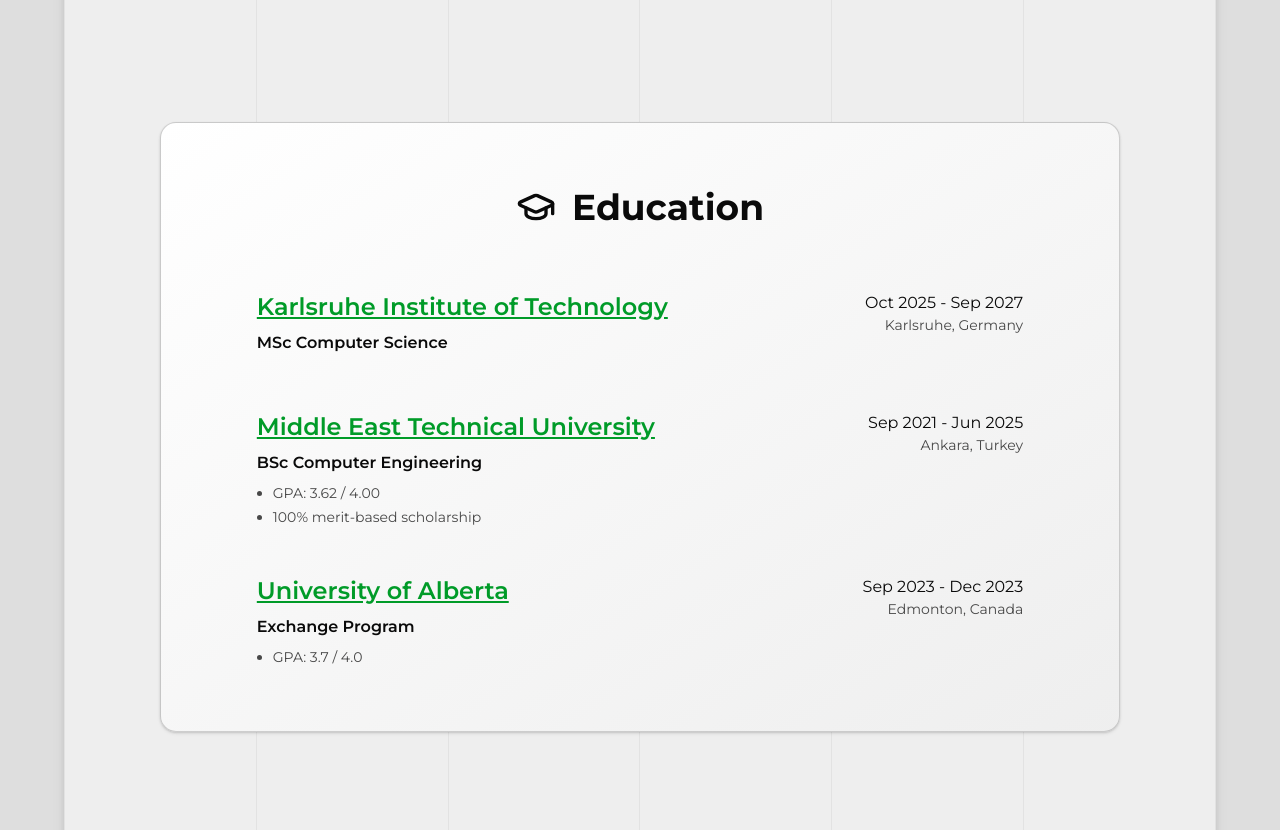
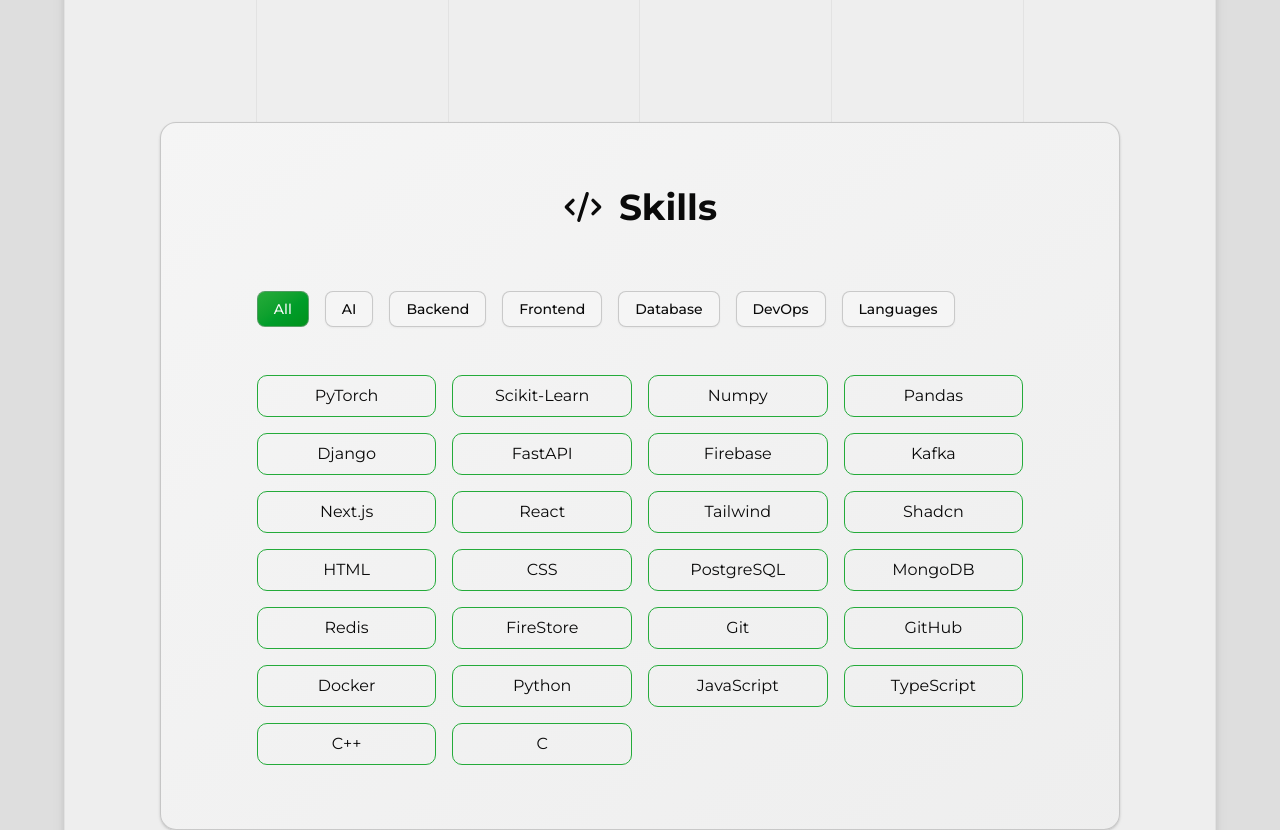
Before and after one commit to Akbro23/akbro23.github.io, a Next.js app: page / in a window 1280 px wide. Shown: the part 1740-2570 px from the top of the page. Built offline with nearby package versions, Linux system fonts and the light colour scheme.

Commit message:
feat: add skills section

```diff
--- a/app/globals.css
+++ b/app/globals.css
@@ -59,14 +59,14 @@
   --radius: 0.625rem;
   --background-dark: oklch(0.9 0 0);
   --background: oklch(0.95 0 0);
-  --background-light: oklch(1 0 0);
+  --background-light: oklch(0.97 0 0);
   --foreground: oklch(0.145 0 0);
   --card: oklch(1 0 0);
   --card-foreground: oklch(0.145 0 0);
   --popover: oklch(1 0 0);
   --popover-foreground: oklch(0.145 0 0);
-  --primary-dark: oklch(0.4 0.19 145);
-  --primary: oklch(0.6 0.19 145);
+  --primary-dark: oklch(0.57 0.19 145);
+  --primary: oklch(0.65 0.19 145);
   --primary-foreground: oklch(0.985 0 0);
   --secondary: oklch(0.97 0 0);
   --secondary-foreground: oklch(0.205 0 0);
@@ -76,7 +76,7 @@
   --accent-foreground: oklch(0.205 0 0);
   --destructive: oklch(0.577 0.245 27.325);
   --border: oklch(0.7 0 0 / 50%);
-  --input: oklch(0.922 0 0);
+  --input: oklch(1 0 0);
   --ring: oklch(0.708 0 0);
   --chart-1: oklch(0.646 0.222 41.116);
   --chart-2: oklch(0.6 0.118 184.704);
--- a/app/page.tsx
+++ b/app/page.tsx
@@ -3,6 +3,7 @@
 import About from "@/components/about";
 import Education from "@/components/education";
 import Experience from "@/components/experience";
+import Skills from "@/components/skills";
 
 
 export default function Home() {
@@ -11,6 +12,7 @@
       <BackgroundLines />
       <Hero />
       <About />
+      <Skills />
       <Education />
       <Experience />
     </div>
--- a/components/nav-bar.tsx
+++ b/components/nav-bar.tsx
@@ -12,7 +12,7 @@
     name: "About",
   },
   {
-    href: "#",
+    href: "#skills",
     name: "Skills",
   },
   {
--- /dev/null
+++ b/components/skills.tsx
@@ -0,0 +1,82 @@
+"use client";
+
+import Section from "@/components/section";
+import { Code2 } from "lucide-react";
+import { Button } from "@/components/ui/button";
+import { useState } from "react";
+
+const categories = [
+  {
+    name: "AI",
+    skills: ["PyTorch", "Scikit-Learn", "Numpy", "Pandas"],
+  },
+  {
+    name: "Backend",
+    skills: ["Django", "FastAPI", "Firebase", "Kafka"],
+  },
+  {
+    name: "Frontend",
+    skills: ["Next.js", "React", "Tailwind", "Shadcn", "HTML", "CSS"],
+  },
+  {
+    name: "Database",
+    skills: ["PostgreSQL", "MongoDB", "Redis", "FireStore"],
+  },
+  {
+    name: "DevOps",
+    skills: ["Git", "GitHub", "Docker"],
+  },
+  {
+    name: "Languages",
+    skills: ["Python", "JavaScript", "TypeScript", "C++", "C"],
+  },
+];
+
+export default function Skills() {
+  const [selectedCategory, setSelectedCategory] = useState<string | null>(null);
+  const filteredSkills = selectedCategory
+    ? categories.find((category) => category.name === selectedCategory)?.skills
+    : categories.flatMap((category) => category.skills);
+
+  return (
+    <section id="skills" className="py-32">
+      <Section>
+        <div className="flex items-center justify-center gap-4 mx-auto">
+          <Code2 className="w-10 h-10" />
+          <h2 className="font-bold text-2xl lg:text-4xl">Skills</h2>
+        </div>
+        <div className="mt-16 flex flex-col gap-12">
+          <div className="flex flex-wrap gap-4">
+            <Button
+              variant={`${!selectedCategory ? "default" : "outline"}`}
+              onClick={() => setSelectedCategory(null)}
+            >
+              All
+            </Button>
+            {categories.map((category) => (
+              <Button
+                key={category.name}
+                variant={`${
+                  selectedCategory === category.name ? "default" : "outline"
+                }`}
+                onClick={() => setSelectedCategory(category.name)}
+              >
+                {category.name}
+              </Button>
+            ))}
+          </div>
+          <div className="grid grid-cols-2 md:grid-cols-3 lg:grid-cols-4 gap-4">
+            {filteredSkills?.map((skill, index) => (
+              <div
+                key={index}
+                className="border border-primary bg-transparent rounded-lg py-2 text-center hover:bg-input dark:hover:border-input transition"
+              >
+                {skill}
+              </div>
+            ))}
+          </div>
+        </div>
+      </Section>
+    </section>
+  );
+}
--- a/components/ui/button.tsx
+++ b/components/ui/button.tsx
@@ -9,11 +9,11 @@
   {
     variants: {
       variant: {
-        default: "bg-linear-to-br from-primary to-primary-dark text-primary-foreground hover:to-primary",
+        default: "border bg-linear-to-br from-primary to-primary-dark text-primary-foreground hover:to-primary",
         destructive:
           "bg-destructive text-white hover:bg-destructive/90 focus-visible:ring-destructive/20 dark:focus-visible:ring-destructive/40 dark:bg-destructive/60",
         outline:
-          "border bg-background shadow-xs hover:bg-accent hover:text-accent-foreground dark:bg-input/30 dark:border-input dark:hover:bg-input/50",
+          "border bg-background-light shadow-xs hover:bg-input",
         secondary:
           "bg-secondary text-secondary-foreground hover:bg-secondary/80",
         ghost:
```
